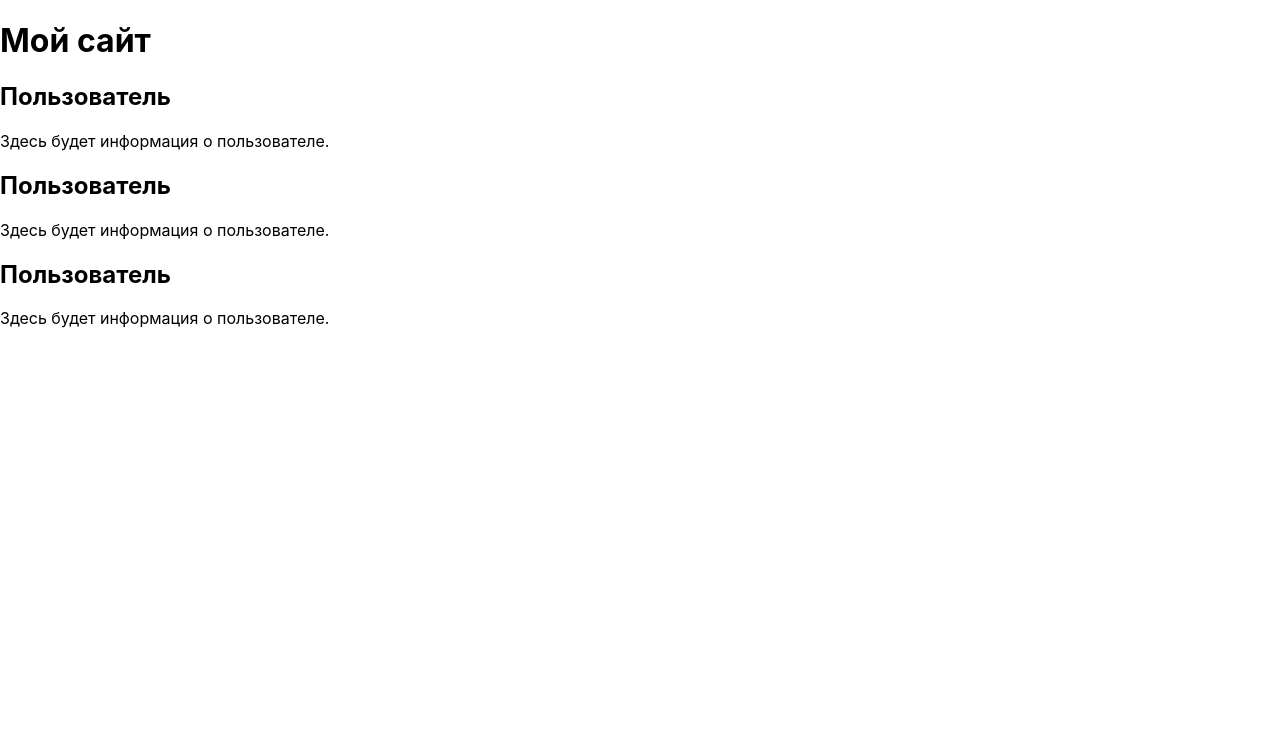
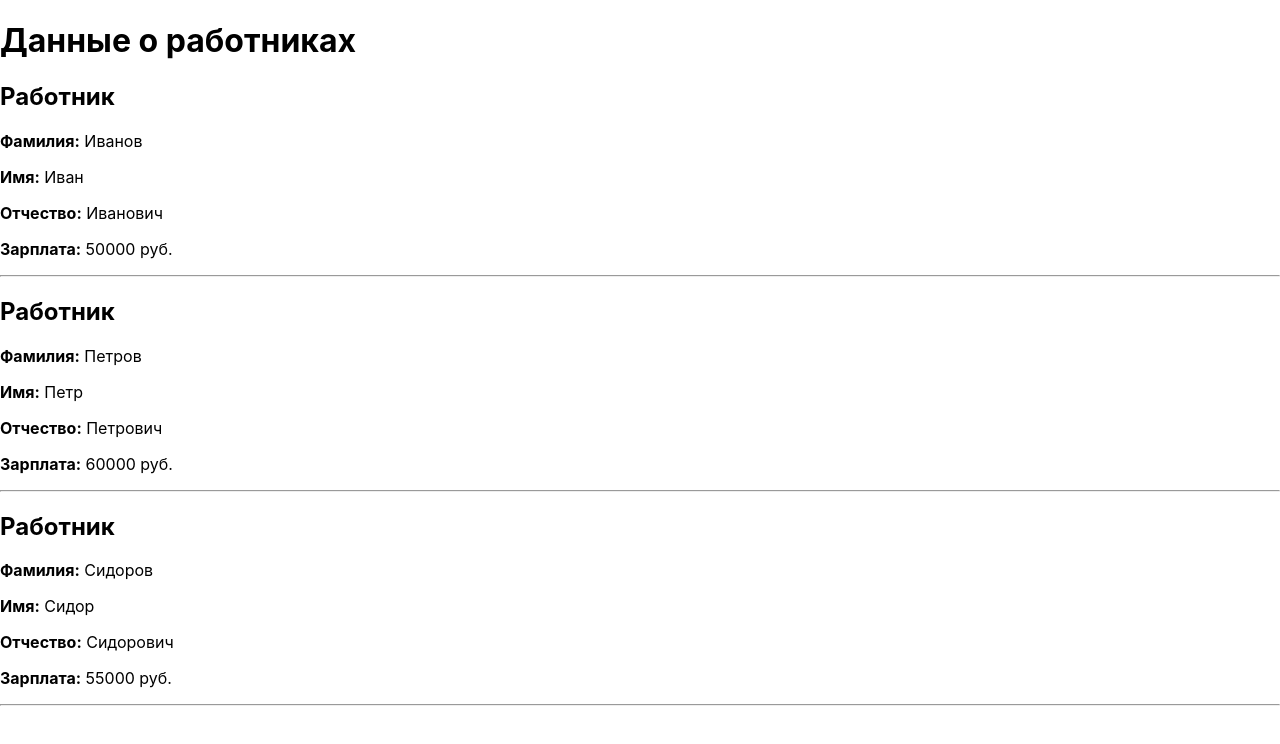
Before and after one commit to rayssssbush/react_labs, a React (Create React App) app in the folder my-app/: page / in a window 1280 px wide. Shown: the top 744 px of the page. Built offline with nearby package versions, Linux system fonts and the light colour scheme.

Commit message:
react_57

```diff
--- a/my-app/src/App.js
+++ b/my-app/src/App.js
@@ -1,23 +1,50 @@
 import React from 'react'
 
-// Компонент User
-function User() {
+// Компонент Employee
+function Employee({ surname, name, patronymic, salary }) {
 	return (
 		<div>
-			<h2>Пользователь</h2>
-			<p>Здесь будет информация о пользователе.</p>
+			<h2>Работник</h2>
+			<p>
+				<strong>Фамилия:</strong> {surname}
+			</p>
+			<p>
+				<strong>Имя:</strong> {name}
+			</p>
+			<p>
+				<strong>Отчество:</strong> {patronymic}
+			</p>
+			<p>
+				<strong>Зарплата:</strong> {salary} руб.
+			</p>
+			<hr />
 		</div>
 	)
 }
 
-// Компонент App, который использует несколько экземпляров компонента User
+// Компонент App, который использует несколько экземпляров компонента Employee
 function App() {
 	return (
 		<div>
-			<h1>Мой сайт</h1>
-			<User /> {/* Первый экземпляр компонента User */}
-			<User /> {/* Второй экземпляр компонента User */}
-			<User /> {/* Третий экземпляр компонента User */}
+			<h1>Данные о работниках</h1>
+			<Employee
+				surname='Иванов'
+				name='Иван'
+				patronymic='Иванович'
+				salary='50000'
+			/>
+			<Employee
+				surname='Петров'
+				name='Петр'
+				patronymic='Петрович'
+				salary='60000'
+			/>
+			<Employee
+				surname='Сидоров'
+				name='Сидор'
+				patronymic='Сидорович'
+				salary='55000'
+			/>
 		</div>
 	)
 }
```
